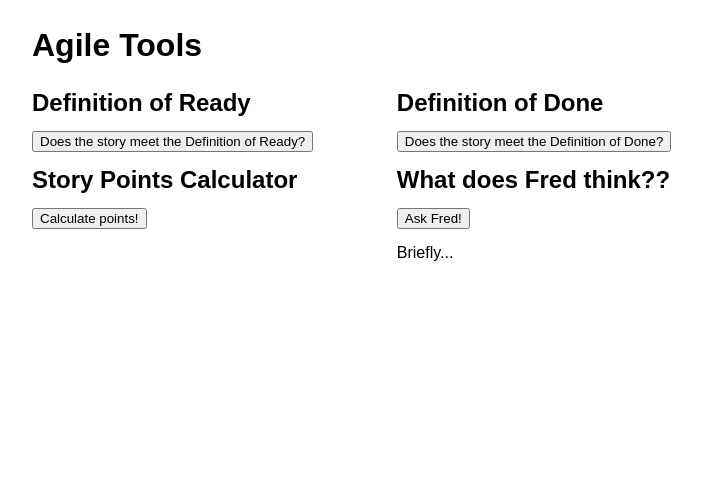
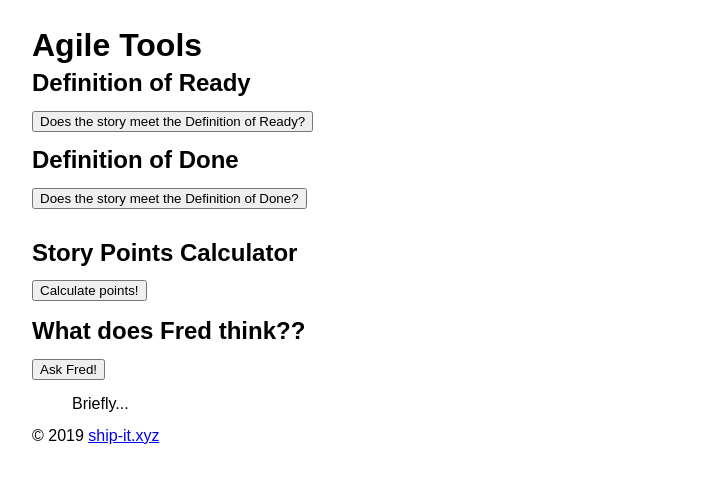
Before and after one commit to dansilcox/dod, an Angular app: page / in a window 1280 px wide. Shown: the top 482 px of the page, without its empty margins (0-702 px from the left). Built offline with nearby package versions, Linux system fonts and the light colour scheme.

Commit message:
Tart it up a bit...

```diff
--- a/src/app/answer/answer.component.html
+++ b/src/app/answer/answer.component.html
@@ -1,9 +1,10 @@
-<button (click)="getAnswer()">{{ btnText }}</button>
+<button (click)="getAnswer()" class="btn btn-primary">{{ btnText }}</button>
 <div *ngIf="answer$ | async as answer">
   <h3 class="{{ answer.answer }}">{{ answer.answer | uppercase }}</h3>
-  <h3 *ngIf="answer.answer === 'yes'">SHIP IT!</h3>
 
   <p *ngIf="answer.forced">Forced!</p>
 
-  <img src="{{ answer.image }}" alt="{{ answer.answer }}">
+  <img src="{{ answer.image }}" alt="{{ answer.answer }}" height="200">
+
+  <h3 *ngIf="answer.answer === 'yes'">SHIP IT!</h3>
 </div>
--- a/src/app/app.component.html
+++ b/src/app/app.component.html
@@ -1,29 +1,40 @@
 <h1>Agile Tools</h1>
 
-<div class="float">
+<div class="row">
+<div class="col">
     <h2>Definition of Ready</h2>
     <app-answer [btnText]="'Does the story meet the Definition of Ready?'"></app-answer>
 </div>
 
-<div class="float">
+<div class="col">
     <h2>Definition of Done</h2>
     <app-answer [btnText]="'Does the story meet the Definition of Done?'"></app-answer>
 </div>
 
-<div class="clearfix"></div>
+</div>
 
-<div class="float">
+<br>
+
+<div class="row">
+
+<div class="col">
     <h2>Story Points Calculator</h2>
 
-    <button (click)="calculatePoints()">Calculate points!</button>
-    <h3>{{ points }}</h3>
+    <button (click)="calculatePoints()" class="btn btn-primary">Calculate points!</button>
+    <h1 class="text-center">{{ points }}</h1>
 </div>
 
-<div class="float">
+<div class="col">
     <h2>What does Fred think??</h2>
 
-    <button (click)="askFred()">Ask Fred!</button>
-    <p *ngIf="fredSays$ | async as fredSays">{{ fredSays }}...</p>
+    <button (click)="askFred()" class="btn btn-primary">Ask Fred!</button>
+
+    <br>
+
+    <blockquote class="blockquote" *ngIf="fredSays$ | async as fredSays">{{ fredSays }}...</blockquote>
+</div>
 </div>
 
-<div class="clearfix"></div>
+<footer>
+    <p>&copy; 2019 <a href="/">ship-it.xyz</a></p>
+</footer>
```
